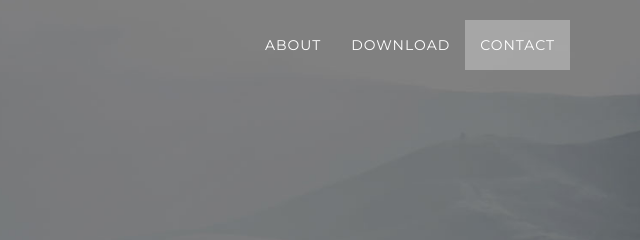
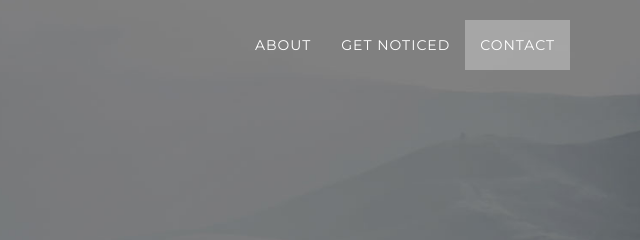
Before and after one commit to MegaAbsol/rikka.dance, a plain HTML site: page index.html in a window 1280 px wide. Shown: the top 240 px of the page, 640-1280 px from the left. Drawn offline with Linux system fonts and the light colour scheme; some packages are replaced by stand-ins of ours.

Commit message:
add a thing

```diff
--- a/index.html
+++ b/index.html
@@ -56,7 +56,7 @@
                         <a class="page-scroll" href="#about">About</a>
                     </li>
                     <li>
-                        <a class="page-scroll" href="#download">Download</a>
+                        <a class="page-scroll" href="#download">Get Noticed</a>
                     </li>
                     <li>
                         <a class="page-scroll" href="#contact">Contact</a>
```
